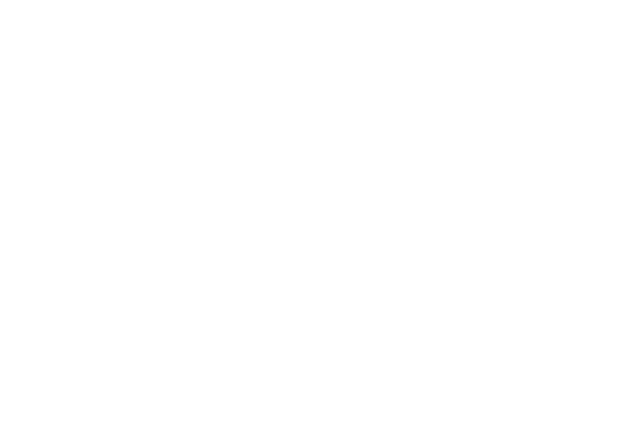
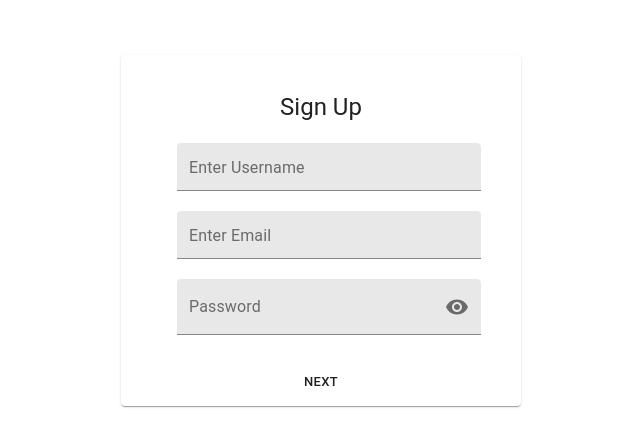
Before and after one commit to diaz4674/LedgerFire, a React (Create React App) app: page /register in a window 1280 px wide. Shown: the part 145-592 px from the top of the page, without its empty margins (319-959 px from the left). Built offline with nearby package versions, Linux system fonts and the light colour scheme.

Commit message:
added register component

```diff
--- a/package.json
+++ b/package.json
@@ -4,6 +4,7 @@
   "private": true,
   "dependencies": {
     "@material-ui/core": "4.4.2",
+    "@material-ui/icons": "4.4.1",
     "react": "^16.9.0",
     "react-dom": "^16.9.0",
     "react-redux": "^7.1.1",
--- a/src/App.js
+++ b/src/App.js
@@ -1,16 +1,19 @@
-import React from 'react';
+import React from "react";
 import { BrowserRouter as Router, Route, Switch } from "react-router-dom";
-import Landing from './components/Landing';
-import './App.css';
+import Dashboard from "./components/Dashboard";
+import Register from "./components/Landing/Register";
+// import Login from "./components/Landing/Login";
+import "./App.css";
 
 function App() {
   return (
     <div className="App">
       <Router>
         <Switch>
-          <Route exact path="/" component={Landing} />
+          <Route exact path="/dashboard" component={Dashboard} />
           {/* <Route path="/signup" component={SignUp} /> */}
-          {/* <Route path="/login" component={Login} /> */}
+          <Route path="/register" component={Register} />
+          {/* <Route path="/register" component={Login} /> */}
           {/* <Route path="/dashboard" component={Dashboard} /> */}
         </Switch>
       </Router>
--- a/src/components/BankTypesTable.js
+++ b/src/components/Breakeven/BankTypesTable.js
@@ -71,6 +71,8 @@
     }
   };
   return (
+    <Paper>
+      <h3> Please select what type of expenses these.</h3>
       <Paper className={classes.root}>
         <Table className={classes.table}>
           <TableHead>
@@ -106,6 +108,7 @@
           Update
         </Button>
       </Paper>
+    </Paper>
   );
 };
 
--- a/src/components/Dropdown.js
+++ b/src/components/Breakeven/Dropdown.js
@@ -57,7 +57,7 @@
   }
 }));
 
-const CustomizedSelects = props => {
+const Dropdown = props => {
   const classes = useStyles();
   const [expenseName, setexpenseName] = React.useState("");
   const [expenseType, setexpenseType] = React.useState("");
@@ -103,4 +103,4 @@
   );
 };
 
-export default CustomizedSelects;
+export default Dropdown;
--- a/src/components/Landing.js
+++ b/src/components/Dashboard.js
@@ -1,9 +1,9 @@
 import React from "react";
-import BankTypesTable from "./BankTypesTable";
+import BankTypesTable from "./Breakeven/BankTypesTable";
 import { connect } from "react-redux";
 import { withRouter } from "react-router-dom";
 
-const Landing = props => {
+const Dashboard = props => {
   const [data, setData] = React.useState([]);
 
   const updateData = async newData => {
@@ -20,13 +20,10 @@
     }
   };
 
-  const redFill = () => {
-    setredFill(true);
-  };
   const sendData = async e => {
     let filtered = [];
     await props.transactions.map(expense => {
-      expense.type !== "deposit" ? filtered.push(expense) : null;
+      return expense.type !== "deposit" ? filtered.push(expense) : null;
     });
     console.log(filtered.length + "and data is" + data.length);
     data.length === filtered.length
@@ -51,5 +48,5 @@
   connect(
     mapStateToProps
     //actions to be inputted here
-  )(Landing)
+  )(Dashboard)
 );
--- /dev/null
+++ b/src/components/Landing/Register.js
@@ -0,0 +1,197 @@
+import React from "react";
+import { makeStyles } from "@material-ui/core/styles";
+import Card from "@material-ui/core/Card";
+import CardContent from "@material-ui/core/CardContent";
+import Typography from "@material-ui/core/Typography";
+import CardActions from "@material-ui/core/CardActions";
+import Button from "@material-ui/core/Button";
+import clsx from "clsx";
+import IconButton from "@material-ui/core/IconButton";
+import InputAdornment from "@material-ui/core/InputAdornment";
+import TextField from "@material-ui/core/TextField";
+import Visibility from "@material-ui/icons/Visibility";
+import VisibilityOff from "@material-ui/icons/VisibilityOff";
+import { withRouter } from "react-router-dom";
+import { connect } from "react-redux";
+// import { postRegister } from "../../actions";
+// import OnboardNav from "../Navbars/OnboardNav";
+
+const useStyles = makeStyles(theme => ({
+  //Component CSS
+  margin: {
+    margin: theme.spacing(1)
+  },
+  textField: {
+    flexBasis: 200
+  },
+  SignUpContainer: {
+    paddingTop: "200px",
+    display: "flex",
+    flexWrap: "wrap",
+    justifyContent: "center"
+  },
+  card: {
+    width: "400px",
+    display: "flex",
+    flexDirection: "column",
+    alignItems: "center"
+  },
+  bullet: {
+    display: "inline-block",
+    margin: "0 2px",
+    transform: "scale(0.8)"
+  },
+  title: {
+    fontSize: 14
+  },
+  container: {
+    width: "100%",
+    display: "flex",
+    justifyContent: "center",
+    marginTop: "20px"
+  },
+  pos: {
+    marginBottom: 12
+  },
+  dense: {
+    marginTop: 16
+  },
+  signUp: {
+    display: "flex",
+    justifyContent: "center",
+    alignItems: "center"
+  },
+  pTag: {
+    marginRight: "5px"
+  }
+}));
+
+const Register = props => {
+  const classes = useStyles();
+
+  const [values, setValues] = React.useState({
+    // Component State
+    email: "",
+    username: "",
+    amount: "",
+    password: "",
+    weight: "",
+    weightRange: "",
+    showPassword: false
+  });
+
+  const handleChange = prop => e => {
+    // Sets the selected state and updates it's value
+    setValues({ ...values, [prop]: e.target.value });
+  };
+
+  const handleClickShowPassword = () => {
+    // updates the password state value
+    setValues({ ...values, showPassword: !values.showPassword });
+  };
+
+  const loginHandler = async e => {
+    e.preventDefault();
+    //on Sumbit, sends state data to the actions component to send to the backend
+    await props.postRegister({
+      username: values.username,
+      email: values.email,
+      password: values.password
+    });
+    //then sends to user to the welcome component
+    props.history.push("/welcome");
+  };
+
+  return (
+    <div className={classes.root}>
+      {/* <OnboardNav /> */}
+      <div className={classes.SignUpContainer}>
+        <form onSubmit={loginHandler}>
+          <Card className={classes.card}>
+            <CardContent>
+              <Typography
+                variant="h5"
+                component="h2"
+                className={classes.container}
+              >
+                Sign Up
+              </Typography>
+              <TextField
+                id="filled-dense"
+                label="Enter Username"
+                className={clsx(
+                  classes.margin,
+                  classes.textField,
+                  classes.container
+                )}
+                margin="dense"
+                variant="filled"
+                value={values.username}
+                onChange={handleChange("username")}
+              />
+              <TextField
+                id="filled-dense"
+                label="Enter Email"
+                className={clsx(
+                  classes.margin,
+                  classes.textField,
+                  classes.container
+                )}
+                margin="dense"
+                variant="filled"
+                value={values.email}
+                onChange={handleChange("email")}
+              />
+              <TextField
+                id="filled-adornment-password"
+                className={clsx(
+                  classes.margin,
+                  classes.textField,
+                  classes.container
+                )}
+                variant="filled"
+                type={values.showPassword ? "text" : "password"}
+                label="Password"
+                value={values.password}
+                onChange={handleChange("password")}
+                InputProps={{
+                  endAdornment: (
+                    <InputAdornment position="end">
+                      <IconButton
+                        edge="end"
+                        aria-label="Toggle password visibility"
+                        onClick={handleClickShowPassword}
+                      >
+                        {values.showPassword ? (
+                          <VisibilityOff />
+                        ) : (
+                          <Visibility />
+                        )}
+                      </IconButton>
+                    </InputAdornment>
+                  )
+                }}
+              />
+            </CardContent>
+            <CardActions>
+              <Button size="small" type="submit">
+                Next
+              </Button>
+            </CardActions>
+          </Card>
+        </form>
+      </div>
+    </div>
+  );
+};
+
+const mapStateToProps = state => ({});
+
+export default withRouter(
+  connect(
+    mapStateToProps,
+    {
+      // postRegister
+    }
+  )(Register)
+);
```
Also changed, not shown: src/assets/exclamation.svg (added). Lines whose indentation alone changed are shown as unchanged.
